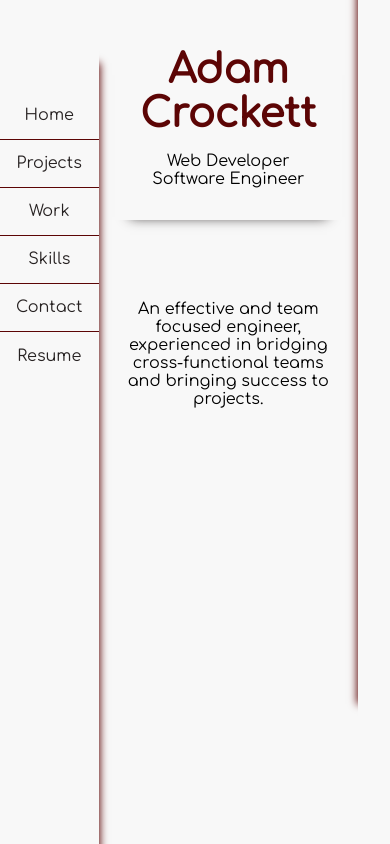
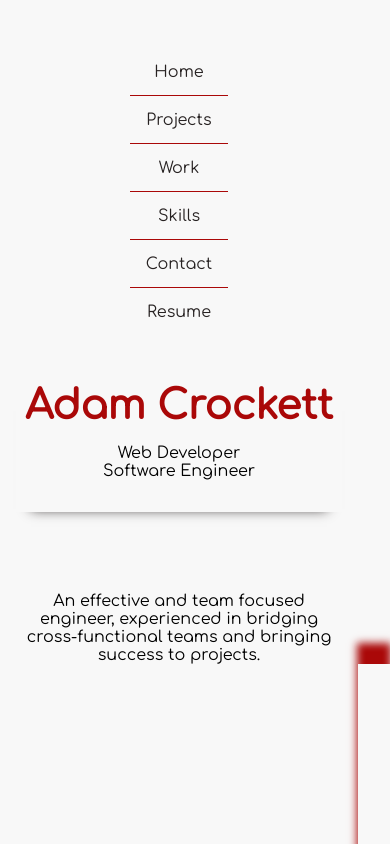
Before and after one commit to Adam-Crockett/portfolio, a Next.js app: page / in a window 390 px wide. Shown: the top 844 px of the page. Built offline with nearby package versions, Linux system fonts and the light colour scheme.

Commit message:
global mobile styling

```diff
--- a/app/globals.css
+++ b/app/globals.css
@@ -1,10 +1,10 @@
 @import url('https://fonts.googleapis.com/css2?family=Comfortaa');
 :root {
   /* --primary-red: #c70606; */
-  /* --primary-red: #aa0808; */
+  --primary-red: #aa0808;
   /* --primary-red: #940909; */
   /* --primary-red: #6e0606; */
-  --primary-red: #5c0505;
+  --secondary-red: #5c0505;
   --primary-white: #f8f8f8;
   --primary-black: #272222;
   --primary-offwhite: #dcd9d9;
@@ -12,86 +12,21 @@
   --primary-porcelain: #dddcdb;
   --secondary-porcelain: #dbd4cd;
 
+  --bar-width: 40px;
+  --bar-height: 4px;
+  --bar-gap: 6px;
+  --bar-margin: 10px;
+  --bar-animation-timing: 200ms ease-in-out;
+  --hamburger-height: calc(var(--bar-height) * 3 + var(--bar-gap) * 2);
+  --square-root-2: 1.41421356237;
+
   font-family: 'Comfortaa', Helvetica, 'Segoe UI', Tahoma, Geneva, Verdana,
     sans-serif;
 }
 
-/* :root {
-  --max-width: 1100px;
-  --border-radius: 12px;
-  --font-mono: ui-monospace, Menlo, Monaco, 'Cascadia Mono', 'Segoe UI Mono',
-    'Roboto Mono', 'Oxygen Mono', 'Ubuntu Monospace', 'Source Code Pro',
-    'Fira Mono', 'Droid Sans Mono', 'Courier New', monospace;
-
-  --foreground-rgb: 0, 0, 0;
-  --background-start-rgb: 214, 219, 220;
-  --background-end-rgb: 255, 255, 255;
-
-  --primary-glow: conic-gradient(
-    from 180deg at 50% 50%,
-    #16abff33 0deg,
-    #0885ff33 55deg,
-    #54d6ff33 120deg,
-    #0071ff33 160deg,
-    transparent 360deg
-  );
-  --secondary-glow: radial-gradient(
-    rgba(255, 255, 255, 1),
-    rgba(255, 255, 255, 0)
-  );
-
-  --tile-start-rgb: 239, 245, 249;
-  --tile-end-rgb: 228, 232, 233;
-  --tile-border: conic-gradient(
-    #00000080,
-    #00000040,
-    #00000030,
-    #00000020,
-    #00000010,
-    #00000010,
-    #00000080
-  );
-
-  --callout-rgb: 238, 240, 241;
-  --callout-border-rgb: 172, 175, 176;
-  --card-rgb: 180, 185, 188;
-  --card-border-rgb: 131, 134, 135;
-} */
-
-/* @media (prefers-color-scheme: dark) {
-  :root {
-    --foreground-rgb: 255, 255, 255;
-    --background-start-rgb: 0, 0, 0;
-    --background-end-rgb: 0, 0, 0;
-
-    --primary-glow: radial-gradient(rgba(1, 65, 255, 0.4), rgba(1, 65, 255, 0));
-    --secondary-glow: linear-gradient(
-      to bottom right,
-      rgba(1, 65, 255, 0),
-      rgba(1, 65, 255, 0),
-      rgba(1, 65, 255, 0.3)
-    );
-
-    --tile-start-rgb: 2, 13, 46;
-    --tile-end-rgb: 2, 5, 19;
-    --tile-border: conic-gradient(
-      #ffffff80,
-      #ffffff40,
-      #ffffff30,
-      #ffffff20,
-      #ffffff10,
-      #ffffff10,
-      #ffffff80
-    );
-
-    --callout-rgb: 20, 20, 20;
-    --callout-border-rgb: 108, 108, 108;
-    --card-rgb: 100, 100, 100;
-    --card-border-rgb: 200, 200, 200;
-  }
-} */
-
-* {
+*,
+*::before,
+*::after {
   box-sizing: border-box;
   padding: 0;
   margin: 0;
@@ -99,7 +34,7 @@
 
 html {
   max-width: 100vw;
-  height: 100vh;
+  min-height: 100vh;
   overflow-x: hidden;
 }
 body {
@@ -107,7 +42,7 @@ body {
   grid-template-columns: auto 1fr auto;
   grid-template-rows: 1fr;
   grid-template-areas: 'header main footer';
-  height: 100vh;
+  min-height: 100vh;
   align-items: center;
   justify-content: center;
   background-color: var(--primary-white);
@@ -119,28 +54,16 @@ header {
   display: flex;
   align-items: center;
   justify-content: center;
-  padding: 0;
-  padding-bottom: 55vh;
+  padding: 0 0rem 55vh 0rem;
   width: 100%;
   margin: 0;
   background-color: var(--primary-white);
   z-index: 1;
-  /* border-right: 2px solid var(--primary-red); */
+
   box-shadow: none;
   animation-name: grow;
   animation-duration: 1.5s;
   animation-fill-mode: forwards;
-}
-
-@keyframes grow {
-  from {
-    /* box-shadow: 2px 2000px 15px 1px var(--primary-red); */
-    box-shadow: 0px 2000px 8px 1px var(--primary-red);
-  }
-  to {
-    /* box-shadow: 2px 20px 15px 1px var(--primary-red); */
-    box-shadow: 0px 20px 8px 1px var(--primary-red);
-  }
 }
 
 main {
@@ -150,18 +73,36 @@ main {
   justify-content: space-between;
   align-items: center;
   height: 100%;
-  /* background-color: var(--primary-white); */
 }
 
-/* body {
-  color: rgb(var(--foreground-rgb));
-  background: linear-gradient(
-      to bottom,
-      transparent,
-      rgb(var(--background-end-rgb))
-    )
-    rgb(var(--background-start-rgb));
-} */
+.footerWrapper {
+  grid-area: footer;
+  background-color: var(--primary-white);
+  padding: 0;
+  padding-top: 80vh;
+  box-shadow: none;
+  animation-name: footerGrow;
+  animation-duration: 1.5s;
+  animation-fill-mode: forwards;
+  align-self: flex-start;
+}
+@keyframes grow {
+  from {
+    box-shadow: 0px 2000px 8px 1px var(--primary-black);
+  }
+  to {
+    box-shadow: 0px 20px 8px 1px var(--primary-black);
+  }
+}
+
+@keyframes footerGrow {
+  from {
+    box-shadow: 0px -2000px 8px 1px var(--primary-black);
+  }
+  to {
+    box-shadow: 0px -20px 8px 1px var(--primary-black);
+  }
+}
 
 a {
   color: inherit;
@@ -174,8 +115,26 @@ button {
   font-weight: 500;
 }
 
-/* @media (prefers-color-scheme: dark) {
-  html {
-    color-scheme: dark;
+@media (max-width: 768px), (max-height: 480px) {
+  body {
+    grid-template-columns: 1fr;
+    grid-template-rows: auto 1fr;
+    grid-template-areas: 'header' 'main';
   }
-} */
+  header {
+    display: flex;
+    align-items: center;
+    justify-content: center;
+    padding: 0;
+    width: 100%;
+    margin: 0;
+    background-color: var(--primary-white);
+    z-index: 1;
+    box-shadow: none;
+    animation: none;
+  }
+
+  .footerWrapper {
+    display: none;
+  }
+}
```
